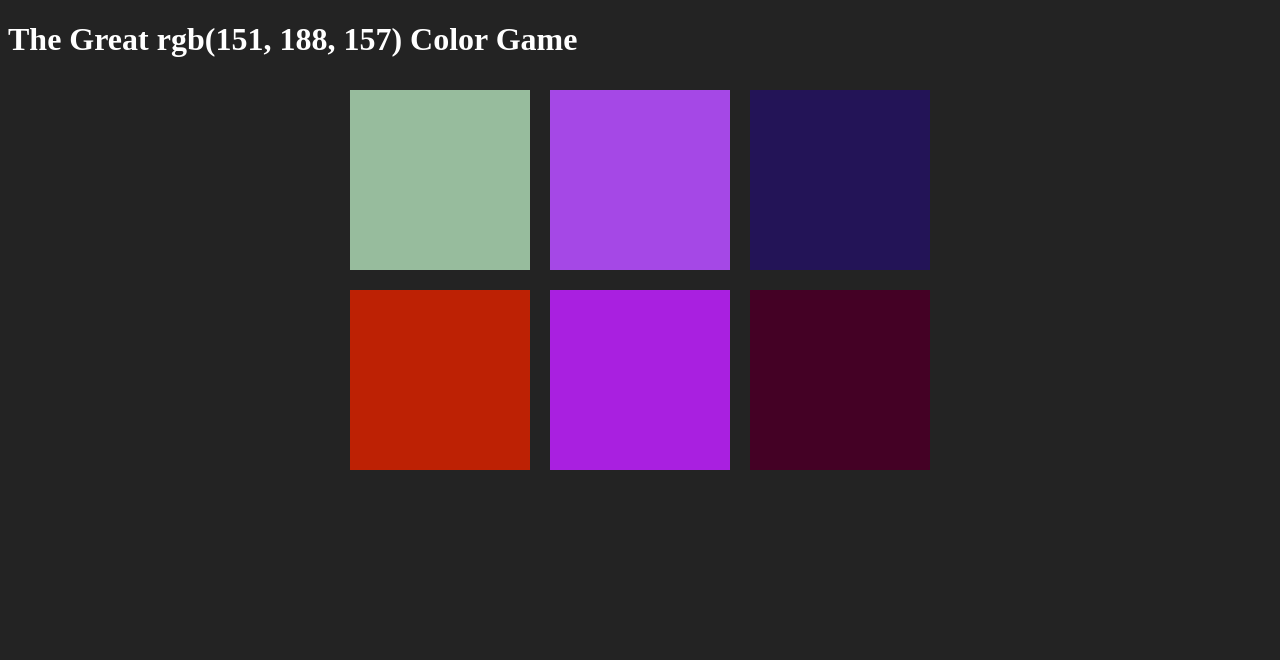
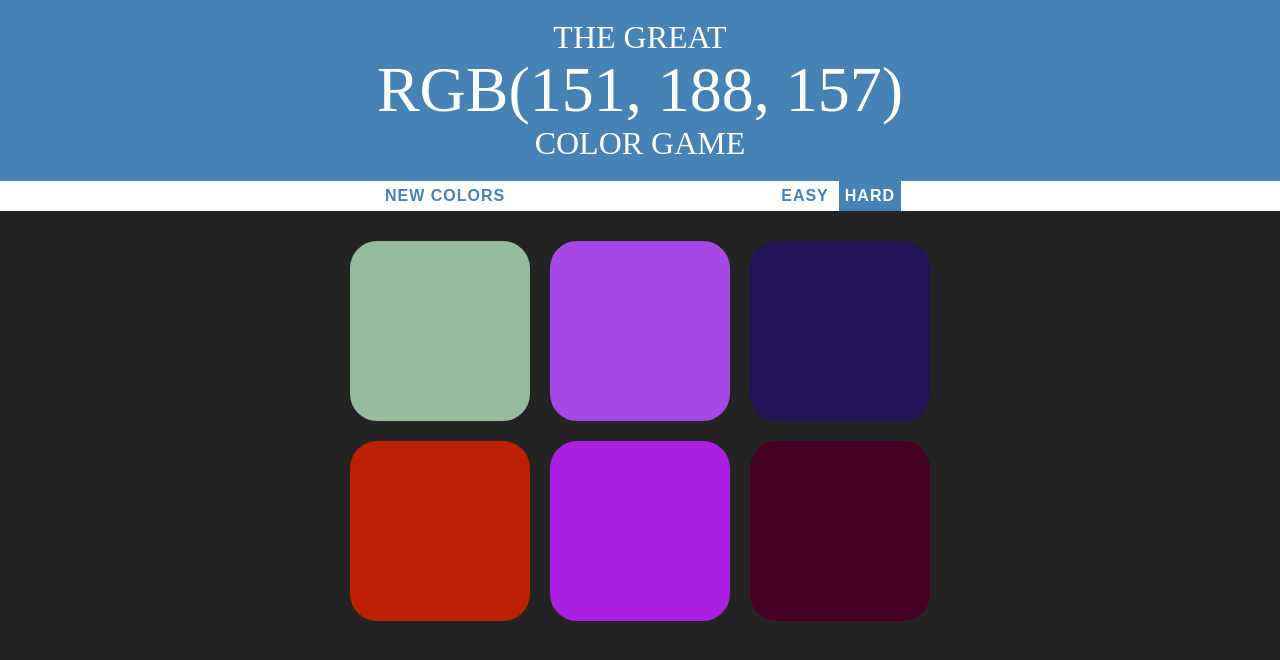
Before and after one commit to vincenthuor/ColorGuess, a PHP site: page /colorGame.html in a window 1280 px wide. Shown: the top 660 px of the page. Run offline with PHP 8.4, Linux system fonts and the light colour scheme.

Commit message:
hard and easy mode buttons  added with functionality

```diff
--- a/colorGame.css
+++ b/colorGame.css
@@ -1,5 +1,7 @@
 body {
 	background-color: #232323;
+	margin: 0;
+	font-family: "Montserrat", "Avenir";
 }
 
 .square {
@@ -8,17 +10,64 @@ body {
 	padding-bottom: 30%;
 	float: left;
 	margin: 1.66%;
+	border-radius: 15%;
+	transition: background 0.6s;
+	-webkit-transition: background 0.6s;
+	-moz-transition: background 0.6s;
 }
 
 #container {
-	margin: 0px auto;
+	margin: 20px auto;
 	max-width: 600px;
 }
 
 h1 {
+	text-align: center;
+	line-height: 1.1;
+	font-weight: normal;
 	color: white;
+	background: steelblue;
+	margin: 0;
+	text-transform: uppercase;
+	padding: 20px 0;
 }
 
-span {
+#colorDisplay {
+	font-size: 200%;
+}
+
+#message {
+	display: inline-block;
+	width: 20%;
+}
+
+#stripe {
+	background: white;
+	height: 30px;
+	text-align: center;
+	color: black;
+}
+
+.selected {
 	color: white;
+	background: steelblue;
 }
+
+button {
+	border: none;
+	background: none;
+	text-transform: uppercase;
+	height: 100%;
+	font-weight: 700;
+	color: steelblue;
+	letter-spacing: 1px;
+	font-size: inherit;
+	transition: all 0.3s;
+	-webkit-transition: all 0.3s;
+	-moz-transition: all 0.3s;
+}
+
+button:hover {
+	color: white;
+	background: steelblue;
+}
--- a/colorGame.html
+++ b/colorGame.html
@@ -6,11 +6,17 @@
 </head>
 <body>
 <h1>
-	The Great <span id="colorDisplay">RGB</span> Color Game
+	The Great
+	<br>
+	<span id="colorDisplay">RGB</span>
+	<br>Color Game
 </h1>
 
-<div>
+<div id="stripe">
+	<button id="reset">New Colors</button>
 	<span id="message"></span>
+	<button id="easyBtn">Easy</button>
+	<button id="hardBtn" class="selected">Hard</button>
 </div>
 
 <div id="container">
--- a/colorGame.js
+++ b/colorGame.js
@@ -1,10 +1,56 @@
-var colors = generateRandomColors(6);
-
+var numSquares = 6;
+var colors = generateRandomColors(numSquares);
 var squares = document.querySelectorAll(".square");
 var pickedColor = pickColor();
 var colorDisplay = document.getElementById("colorDisplay");
 var messageDisplay = document.querySelector("#message");
 var h1 = document.querySelector("h1");
+var resetButton = document.querySelector("#reset");
+var easyBtn = document.querySelector("#easyBtn");
+var hardBtn = document.querySelector("#hardBtn");
+
+easyBtn.addEventListener("click", function() {
+	easyBtn.classList.add("selected");
+	hardBtn.classList.remove("selected");
+	numSquares = 3;
+	colors = generateRandomColors(numSquares);
+	pickedColor = pickColor();
+	colorDisplay.textContent = pickedColor;
+	for(var i = 0; i < squares.length; i++) {
+		if(colors[i]) {
+			squares[i].style.background = colors[i];
+		} else {
+			squares[i].style.display = "none";
+		}
+	}
+});
+
+hardBtn.addEventListener("click", function() {
+	hardBtn.classList.add("selected");
+	easyBtn.classList.remove("selected");
+	numSquares = 6;
+	colors = generateRandomColors(numSquares);
+	pickedColor = pickColor();
+	colorDisplay.textContent = pickedColor;
+	for(var i = 0; i < squares.length; i++) {
+		squares[i].style.background = colors[i];
+		squares[i].style.display = "block";
+	}
+});
+
+resetButton.addEventListener("click", function() {
+	//generate all new colors
+	colors = generateRandomColors(numSquares);
+	//pick a new random color from array
+	pickedColor = pickColor();
+	//change colorDisplay to match picked Color
+	colorDisplay.textContent = pickedColor;
+	//change colors of squares
+	for(var i = 0; i < squares.length; i++) {
+		squares[i].style.background = colors[i];
+	}
+	h1.style.background = "steelblue";
+});
 
 colorDisplay.textContent = pickedColor;
 
@@ -19,6 +65,7 @@ for(var i = 0; i < squares.length; i++){
 		//compare color to pickedColor
 		if(clickedColor === pickedColor) {
 			messageDisplay.textContent = "Correct!";
+			resetButton.textContent = "Play Again?";
 			changeColors(clickedColor);
 			h1.style.background = clickedColor;
 		} else {
```
